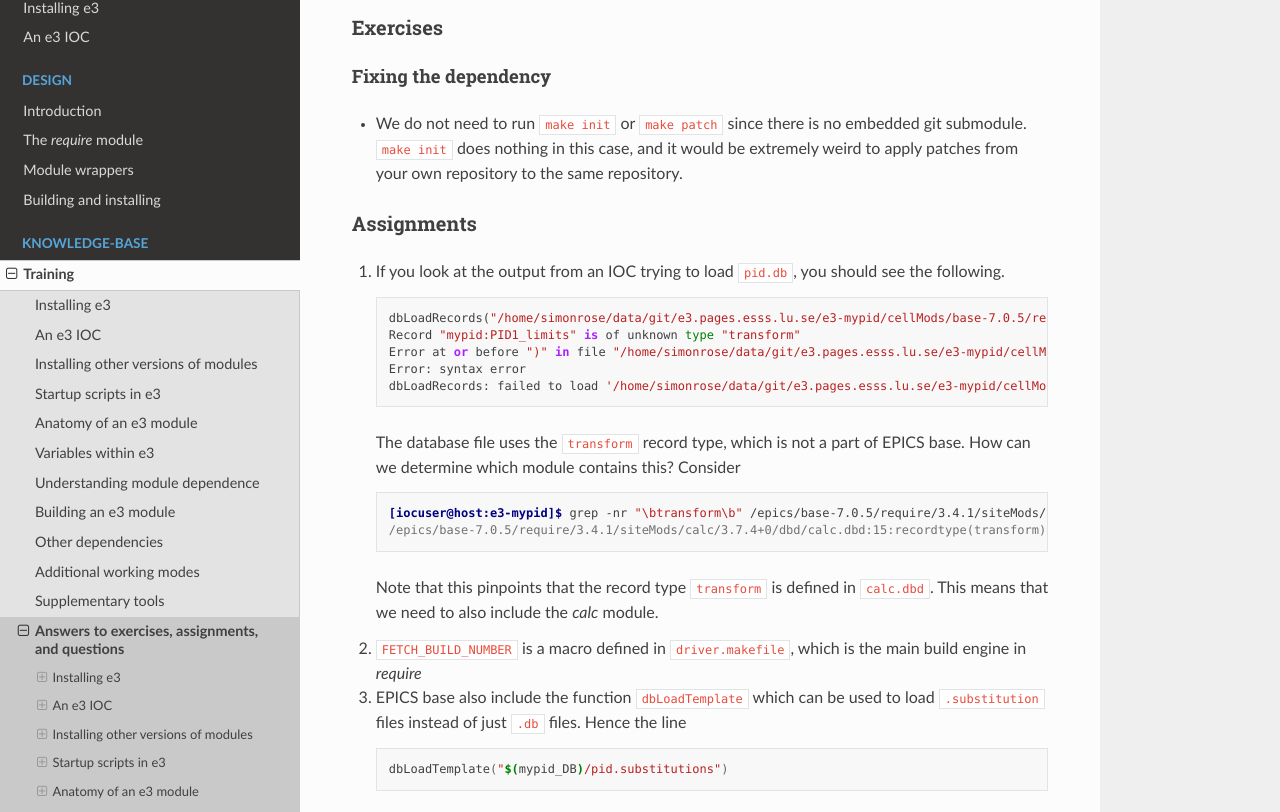
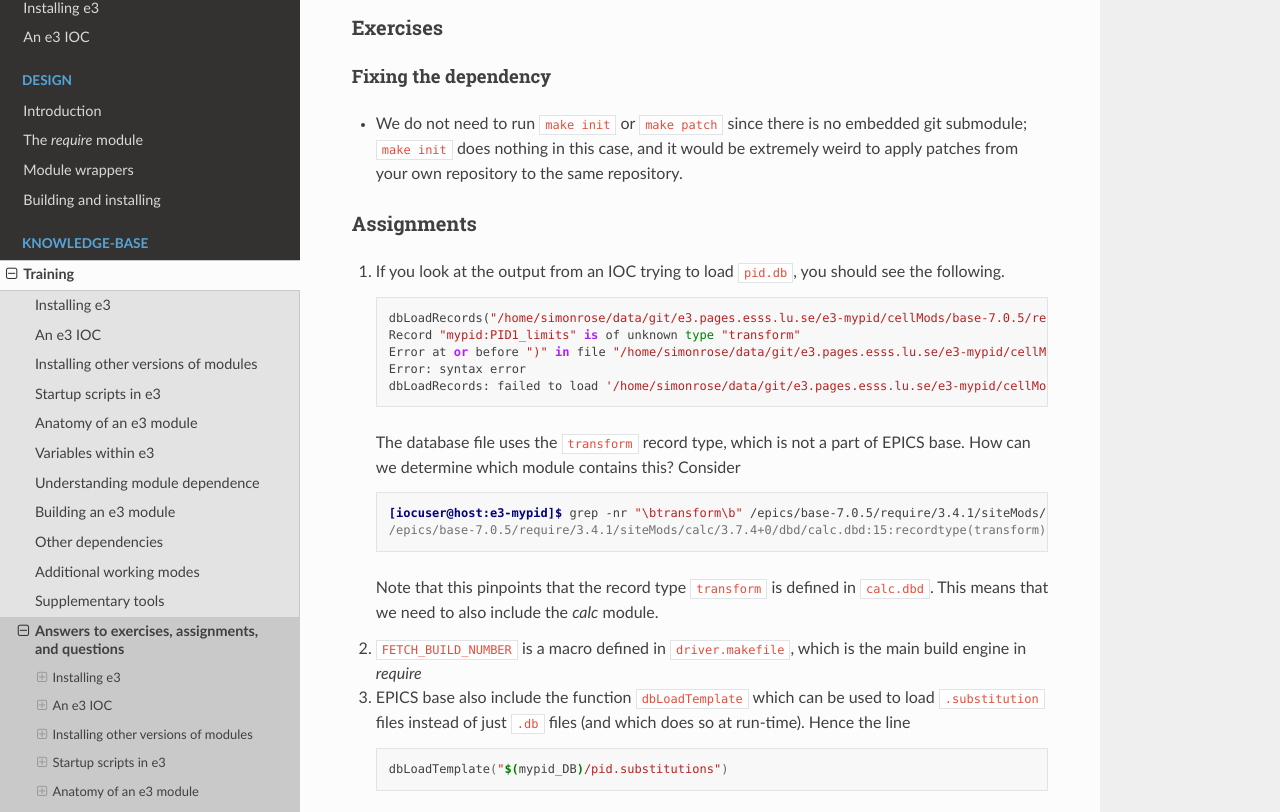
Before and after one commit to ttkorhonen/e3pages, a Sphinx documentation site: the page built from docs/kb/training/workbook/99_exercise_answers.md, in a window 1280 px wide and 1400 px high, scrolled down 11485 px. Shown: the part 144-956 px from the top of the window. Built offline with Sphinx 7.4.7 and the Read the Docs theme 2.0.0, drawn with Linux system fonts in a browser that asks for light colours.

Commit message:
Some comments

````diff
--- a/docs/kb/training/workbook/99_exercise_answers.md
+++ b/docs/kb/training/workbook/99_exercise_answers.md
@@ -569,7 +569,7 @@
 
 #### Fixing the dependency
 
-- We do not need to run `make init` or `make patch` since there is no embedded git submodule. `make init` does nothing in this case, and it would be extremely weird to apply patches from your own repository to the same repository.
+- We do not need to run `make init` or `make patch` since there is no embedded git submodule; `make init` does nothing in this case, and it would be extremely weird to apply patches from your own repository to the same repository.
 
 ### Assignments
 1. If you look at the output from an IOC trying to load `pid.db`, you should see the following.
@@ -587,7 +587,7 @@
    ```
    Note that this pinpoints that the record type `transform` is defined in `calc.dbd`. This means that we need to also include the *calc* module.
 2. `FETCH_BUILD_NUMBER` is a macro defined in `driver.makefile`, which is the main build engine in *require*
-3. EPICS base also include the function `dbLoadTemplate` which can be used to load `.substitution` files instead of just `.db` files. Hence the line
+3. EPICS base also include the function `dbLoadTemplate` which can be used to load `.substitution` files instead of just `.db` files (and which does so at run-time). Hence the line
    ```sh
    dbLoadTemplate("$(mypid_DB)/pid.substitutions")
    ```
````
